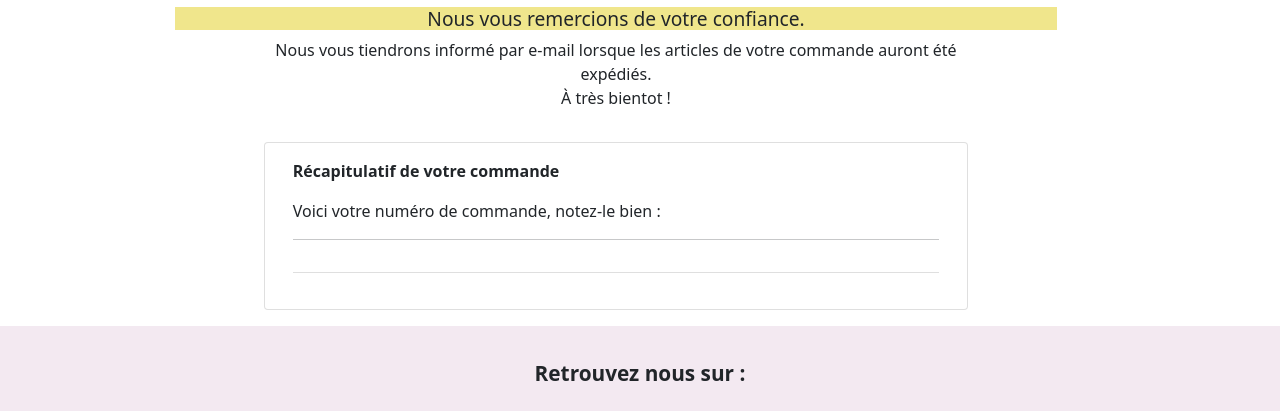
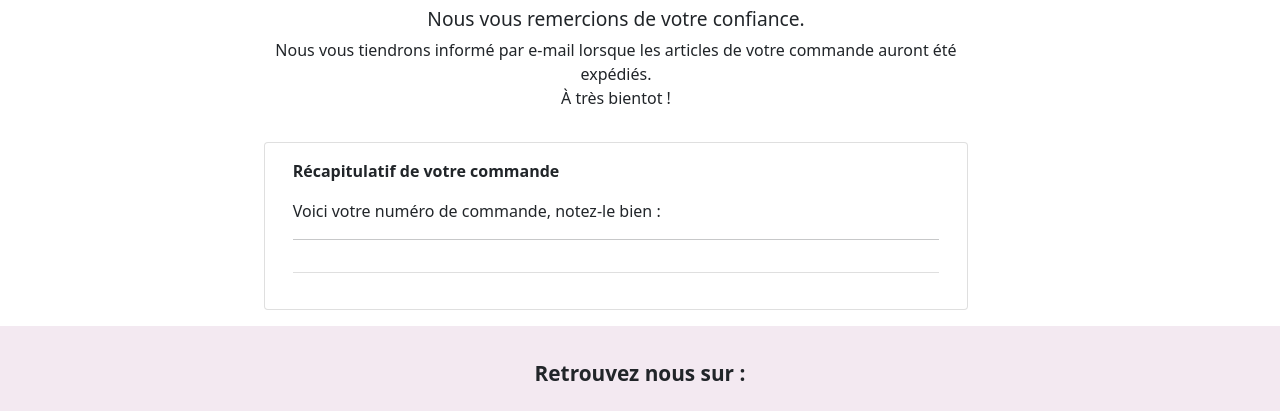
Before and after one commit to Lisa-DevWeb/Rouveyrolles_Lisa_P5_01062021, a plain HTML site: page Front-end/Public/Pages/confirmation.html in a window 1280 px wide. Shown: the part 236-647 px from the top of the page. Drawn offline with nearby package versions, Linux system fonts and the light colour scheme.

Commit message:
finitiondetailfront

```diff
--- a/Front-end/Public/style.css
+++ b/Front-end/Public/style.css
@@ -226,7 +226,6 @@ button .fa-info-circle, .fa-shopping-cart {
 
 /* confirmation */
 .titresecond {
-    background-color: khaki;
     text-align: center;
     width: 100%;
 }
```
